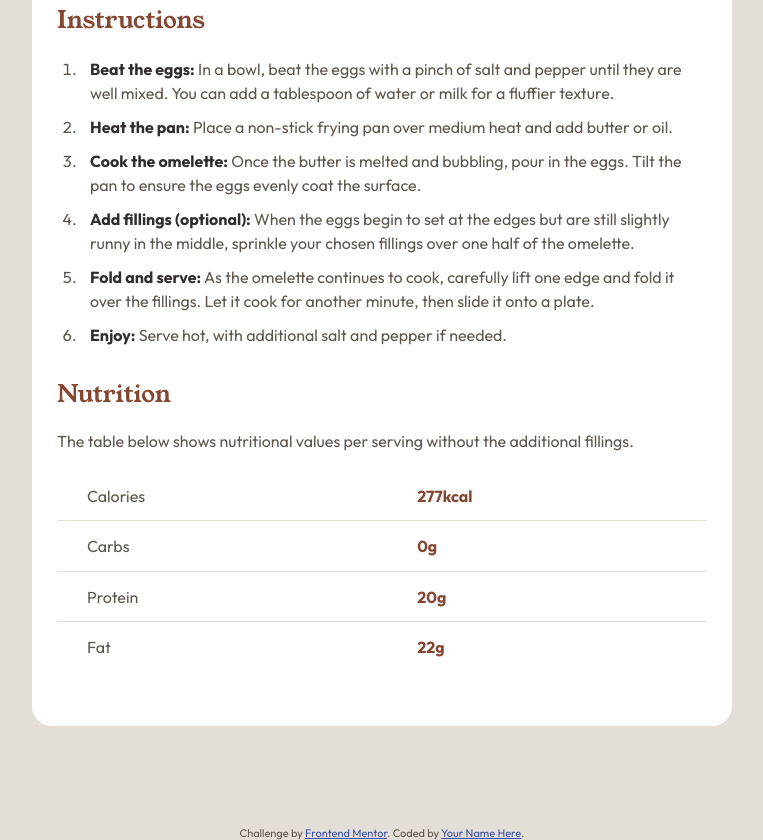
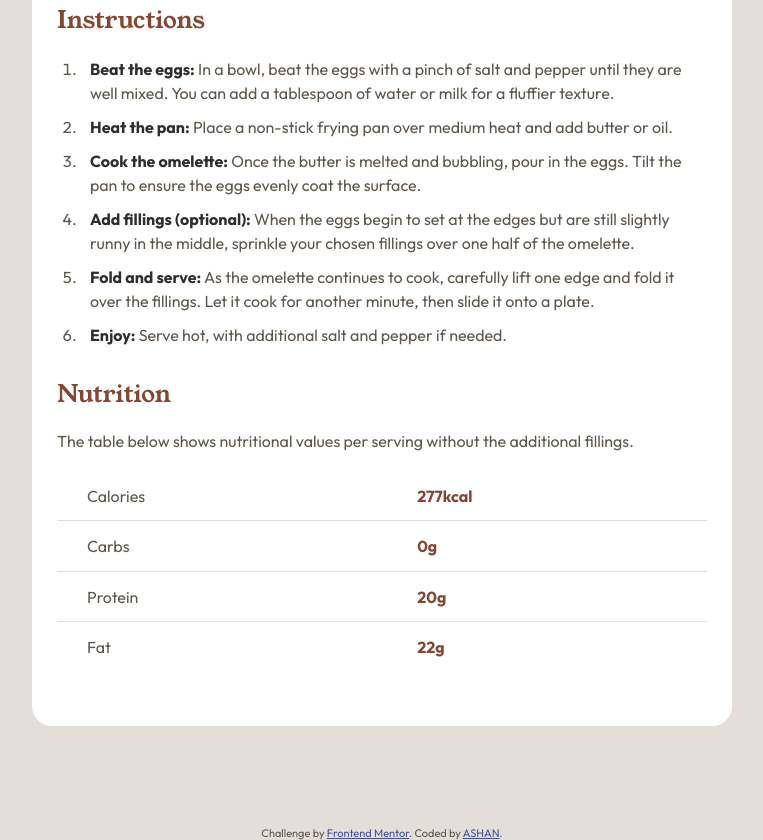
Before and after one commit to ashan093/recipe-page, a plain HTML site: page index.html in a window 1280 px wide. Shown: the part 1011-1851 px from the top of the page, without its empty margins (258-1021 px from the left). Drawn offline with Linux system fonts and the light colour scheme.

Commit message:
add name

```diff
--- a/index.html
+++ b/index.html
@@ -96,7 +96,7 @@
 
   <div class="attribution">
     Challenge by <a href="https://www.frontendmentor.io?ref=challenge" target="_blank">Frontend Mentor</a>.
-    Coded by <a href="#">Your Name Here</a>.
+    Coded by <a href="#">ASHAN</a>.
   </div>
 </body>
 
```
